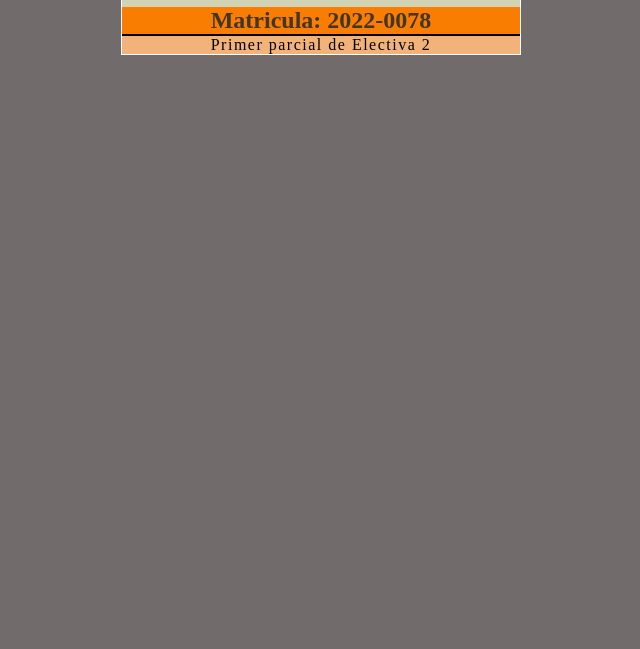
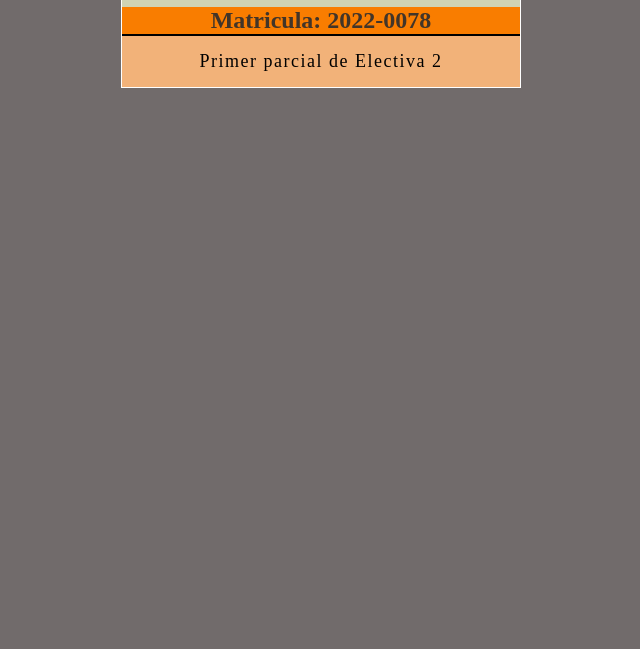
Before and after one commit to Jeunehernandez/practica-surge, a website: page index.html in a window 1280 px wide. Shown: the part 151-800 px from the top of the page, without its empty margins (319-959 px from the left). Drawn offline with Linux system fonts and the light colour scheme.

Commit message:
cambio del diseño

```diff
--- a/style.css
+++ b/style.css
@@ -23,5 +23,7 @@ p{
     background: #F2B279;
     letter-spacing: 1.5px;
     margin: 0;
-    color: #000;;
+    color: #000;
+    padding: 15px;
+    font-size: 18px;
 }
```
